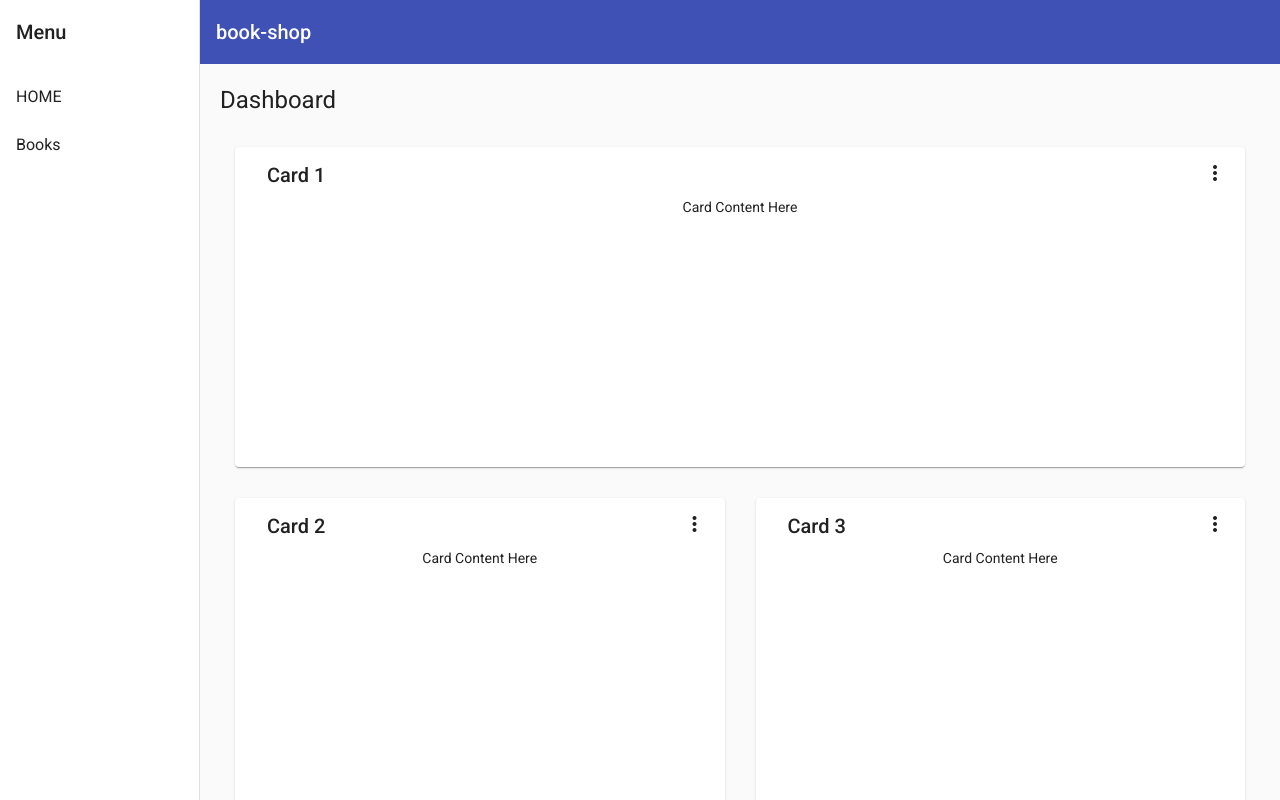
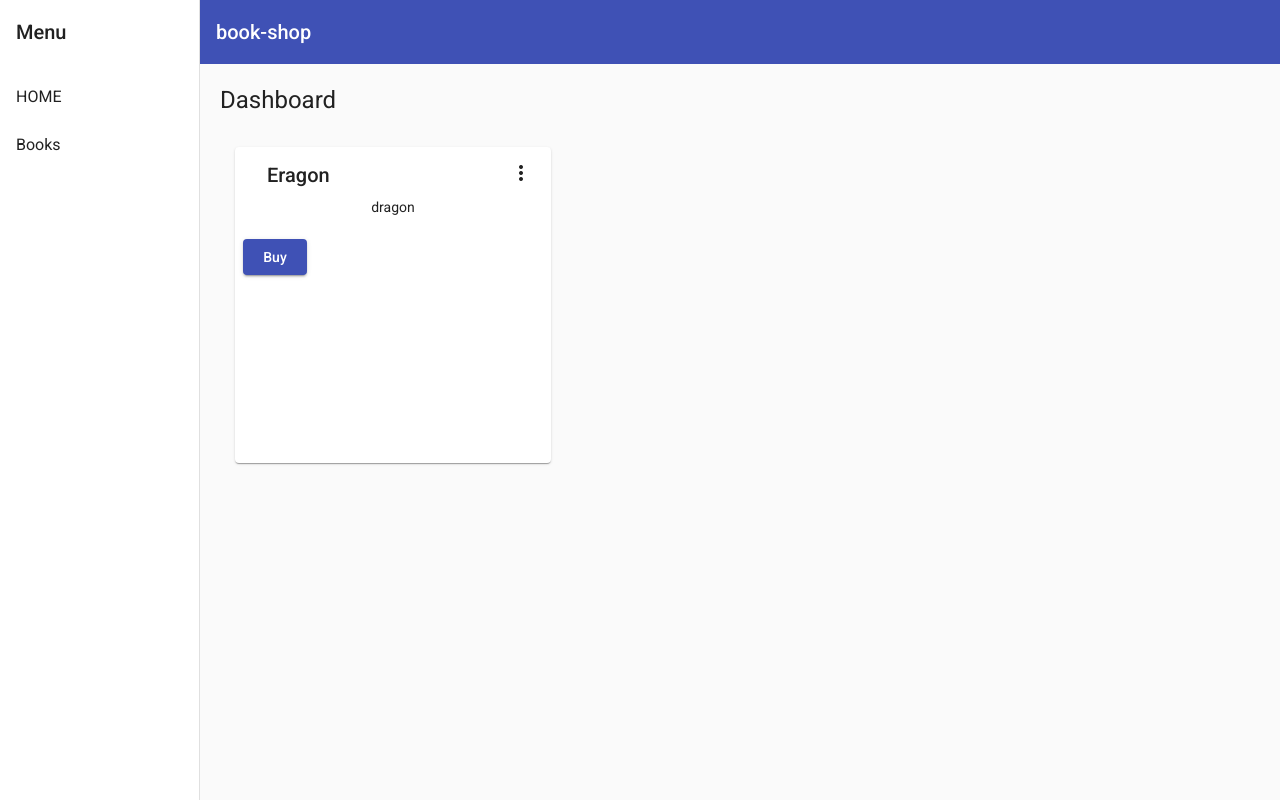
Before and after one commit to AndreyAmelchenia/book-shop1, an Angular app: page / in a window 1280 px wide. Built offline with nearby package versions, Linux system fonts and the light colour scheme.

Commit message:
feat: add component book and book service

```diff
--- /dev/null
+++ b/src/app/book-component/book-component.component.html
@@ -0,0 +1,25 @@
+<mat-card class="dashboard-card">
+  <mat-card-header>
+    <mat-card-title>
+      {{myBook.name}}
+      <button
+        mat-icon-button
+        class="more-button"
+        [matMenuTriggerFor]="menu"
+        aria-label="Toggle menu"
+      >
+        <mat-icon>more_vert</mat-icon>
+      </button>
+      <mat-menu #menu="matMenu" xPosition="before">
+        <button mat-menu-item>Expand</button>
+        <button mat-menu-item>Remove</button>
+      </mat-menu>
+    </mat-card-title>
+  </mat-card-header>
+  <mat-card-content class="dashboard-card-content">
+    <div>{{myBook.description}}</div>
+  </mat-card-content>
+  <mat-card-actions>
+    <button mat-raised-button color="primary" (click)="onBuy(myBook.name)">Buy</button>
+  </mat-card-actions>
+</mat-card>
--- /dev/null
+++ b/src/app/book-component/book-component.component.scss
@@ -0,0 +1,17 @@
+.dashboard-card {
+  position: absolute;
+  top: 15px;
+  left: 15px;
+  right: 15px;
+  bottom: 15px;
+}
+
+.more-button {
+  position: absolute;
+  top: 5px;
+  right: 10px;
+}
+
+.dashboard-card-content {
+  text-align: center;
+}
--- /dev/null
+++ b/src/app/book-component/book-component.component.ts
@@ -0,0 +1,20 @@
+import { Component } from '@angular/core';
+import { BookModel, BookServiceService } from './book-service.service';
+
+@Component({
+  selector: 'app-book-component',
+  templateUrl: './book-component.component.html',
+  styleUrls: ['./book-component.component.scss'],
+})
+export class BookComponentComponent {
+  public myBook: BookModel;
+
+  constructor(BookService: BookServiceService) {
+    this.myBook = BookService.getAll();
+  }
+
+  onBuy(name) {
+    console.log(this.myBook.name);
+    console.log(name);
+  }
+}
--- /dev/null
+++ b/src/app/book-component/book-service.service.ts
@@ -0,0 +1,29 @@
+export enum Category {
+  fantastic,
+  novel,
+  detective,
+}
+
+export interface BookModel {
+  name: string;
+  description: string;
+  price: number;
+  category: keyof typeof Category;
+  createDate: number;
+  isAvailable: boolean;
+}
+
+export class BookServiceService {
+  private myBook: BookModel = {
+    name: 'Eragon',
+    description: 'dragon',
+    price: 2000,
+    category: 'fantastic',
+    createDate: 12125235,
+    isAvailable: true,
+  };
+
+  getAll() {
+    return this.myBook;
+  }
+}
--- a/src/app/app-routing.module.ts
+++ b/src/app/module/app-routing.module.ts
@@ -1,6 +1,6 @@
 import { NgModule } from '@angular/core';
 import { Routes, RouterModule } from '@angular/router'; // CLI imports router
-import { MyDashboardComponent } from './my-dashboard/my-dashboard.component';
+import { MyDashboardComponent } from '../my-dashboard/my-dashboard.component';
 
 const routes: Routes = [
   { path: '', component: MyDashboardComponent },
--- a/src/app/my-dashboard/my-dashboard.component.html
+++ b/src/app/my-dashboard/my-dashboard.component.html
@@ -1,29 +1,8 @@
 <div class="grid-container">
   <h1 class="mat-h1">Dashboard</h1>
-  <mat-grid-list cols="2" rowHeight="350px">
+  <mat-grid-list cols="3">
     <mat-grid-tile *ngFor="let card of cards | async" [colspan]="card.cols" [rowspan]="card.rows">
-      <mat-card class="dashboard-card">
-        <mat-card-header>
-          <mat-card-title>
-            {{card.title}}
-            <button
-              mat-icon-button
-              class="more-button"
-              [matMenuTriggerFor]="menu"
-              aria-label="Toggle menu"
-            >
-              <mat-icon>more_vert</mat-icon>
-            </button>
-            <mat-menu #menu="matMenu" xPosition="before">
-              <button mat-menu-item>Expand</button>
-              <button mat-menu-item>Remove</button>
-            </mat-menu>
-          </mat-card-title>
-        </mat-card-header>
-        <mat-card-content class="dashboard-card-content">
-          <div>Card Content Here</div>
-        </mat-card-content>
-      </mat-card>
+      <app-book-component></app-book-component>
     </mat-grid-tile>
   </mat-grid-list>
 </div>
--- a/src/app/my-dashboard/my-dashboard.component.ts
+++ b/src/app/my-dashboard/my-dashboard.component.ts
@@ -13,18 +13,18 @@ export class MyDashboardComponent {
     map(({ matches }) => {
       if (matches) {
         return [
-          { title: 'Card 1', cols: 1, rows: 1 },
-          { title: 'Card 2', cols: 1, rows: 1 },
-          { title: 'Card 3', cols: 1, rows: 1 },
-          { title: 'Card 4', cols: 1, rows: 1 },
+          { title: 'Card 1', cols: 2, rows: 2 },
+          // { title: 'Card 2', cols: 1, rows: 1 },
+          // { title: 'Card 3', cols: 1, rows: 1 },
+          // { title: 'Card 4', cols: 1, rows: 1 },
         ];
       }
 
       return [
-        { title: 'Card 1', cols: 2, rows: 1 },
-        { title: 'Card 2', cols: 1, rows: 1 },
-        { title: 'Card 3', cols: 1, rows: 2 },
-        { title: 'Card 4', cols: 1, rows: 1 },
+        { title: 'Card 1', cols: 1, rows: 1 },
+        // { title: 'Card 2', cols: 1, rows: 1 },
+        // { title: 'Card 3', cols: 1, rows: 2 },
+        // { title: 'Card 4', cols: 1, rows: 1 },
       ];
     }),
   );
```
Also changed, not shown: src/app/app.module.ts (+6 -4 lines), src/app/module/app-material.module.ts (renamed from src/app/app-material.module.ts), 2 other files (tests, documents, lock files or other folders).
